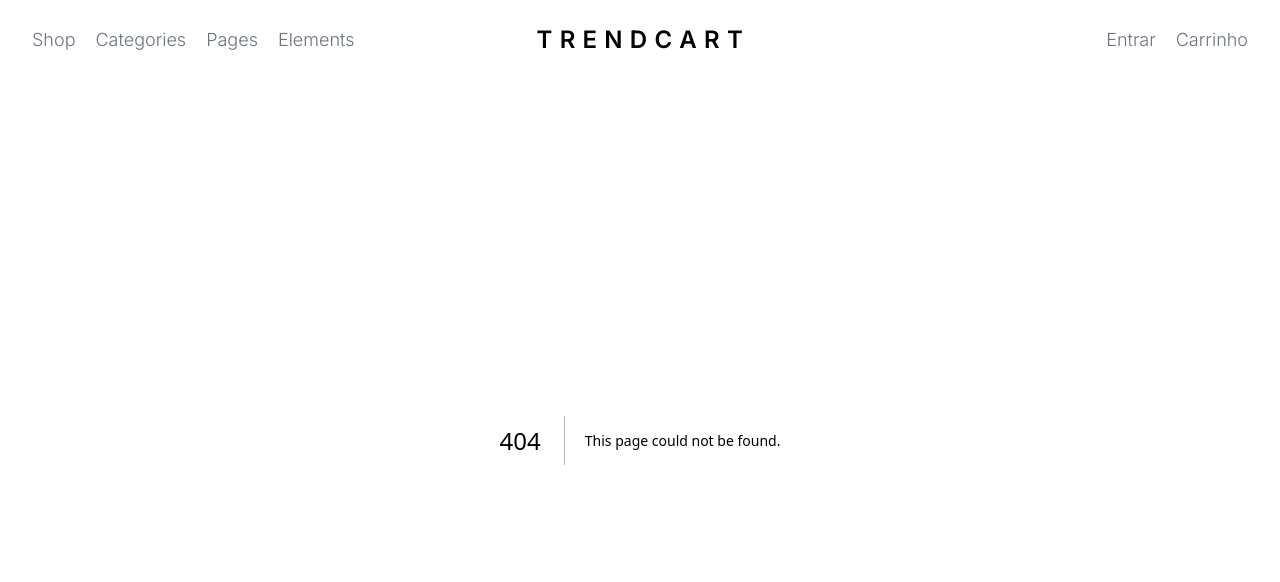
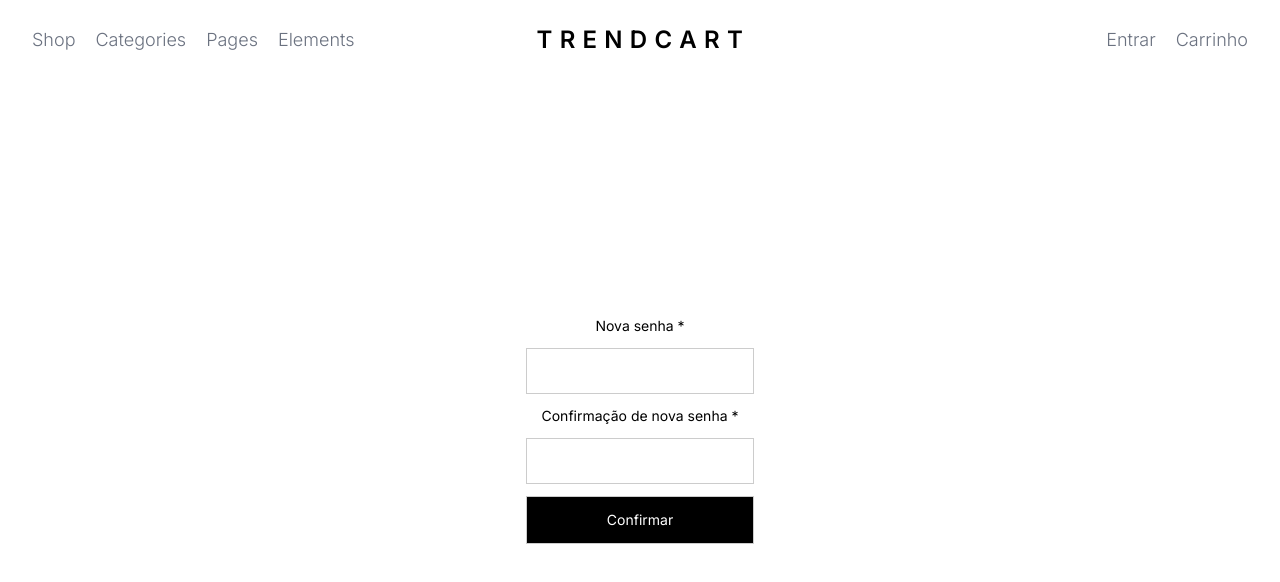
Before and after one commit to gusfonseca21/trendcart-front, a Next.js app: page /forgot-password/1 in a window 1280 px wide. Before the commit this address had no page. Shown: the top 582 px of the page. Built offline with nearby package versions, Linux system fonts and the light colour scheme.

Commit message:
Funcionalidade "esqueci a senha"

```diff
--- /dev/null
+++ b/src/app/forgot-password/[token]/page.tsx
@@ -0,0 +1,85 @@
+"use client";
+
+import Input from "@/components/auth-modal/Input";
+import BlackButton from "@/components/ui/BlackButton";
+import axios from "axios";
+import { useRouter } from "next/navigation";
+import React, { useState } from "react";
+import { toast } from "react-toastify";
+
+interface ForgotPasswordPageParams {
+  params: {
+    token: string;
+  };
+}
+
+const authServiceUrl = process.env.NEXT_PUBLIC_BACKEND_URL + "/users";
+
+export default function ForgotPasswordPage({
+  params,
+}: ForgotPasswordPageParams) {
+  const [password, setPassword] = useState("");
+  const [passwordConfirm, setPasswordConfirm] = useState("");
+
+  const router = useRouter();
+
+  const handleRequest = async () => {
+    if (password.trim() === "" || passwordConfirm.trim() === "") {
+      toast.error("Defina uma senha nova");
+    }
+
+    if (password !== passwordConfirm) {
+      toast.error("As senhas devem ser iguais");
+      setPassword("");
+      setPasswordConfirm("");
+    }
+
+    try {
+      const response = await axios.patch(
+        `${authServiceUrl}/reset-password/${params.token}`,
+        {
+          password,
+          passwordConfirm,
+        }
+      );
+
+      if (response.status === 200) {
+        toast("Troca de senha realizada com sucesso");
+        router.replace("/");
+      }
+    } catch (err) {
+      toast.error(err.response.data.message);
+    }
+  };
+
+  const changePasswordHandler = (e: React.ChangeEvent<HTMLInputElement>) => {
+    setPassword(e.target.value);
+  };
+
+  const changePasswordConfirmHandler = (
+    e: React.ChangeEvent<HTMLInputElement>
+  ) => {
+    setPasswordConfirm(e.target.value);
+  };
+  return (
+    <div className='w-full h-full flex justify-center items-center align-middle'>
+      <div className='flex flex-col items-center gap-3 pb-5 text-sm'>
+        <Input
+          title='Nova senha *'
+          value={password}
+          type='password'
+          changeFunc={changePasswordHandler}
+          minLength={4}
+        />
+        <Input
+          title='Confirmação de nova senha *'
+          value={passwordConfirm}
+          type='password'
+          changeFunc={changePasswordConfirmHandler}
+          minLength={4}
+        />
+        <BlackButton text='Confirmar' action={handleRequest} />
+      </div>
+    </div>
+  );
+}
--- a/src/app/product/[id]/page.tsx
+++ b/src/app/product/[id]/page.tsx
@@ -8,15 +8,15 @@ import ImageSelector from "./components/ImageSelector";
 import MainImage from "./components/MainImage";
 import Info from "./components/Info";
 
-type PageParams = {
+interface ProductPageProps {
   params: {
     id: string;
   };
-};
+}
 
 const backendUrl = process.env.NEXT_PUBLIC_BACKEND_URL;
 
-export default function ProductPage({ params }: PageParams) {
+export default function ProductPage({ params }: ProductPageProps) {
   const [product, setProduct] = useState<Product | undefined>();
   const [imageShowing, setSelectedImage] = useState<string | undefined>();
 
--- a/src/app/user/[id]/page.tsx
+++ b/src/app/user/[id]/page.tsx
@@ -1,5 +1,14 @@
+import { User } from "@/types";
 import React from "react";
 
-export default function UserPage() {
-  return <div>page</div>;
+interface UserPageProps {
+  params: {
+    user: User;
+  };
 }
+
+export default function UserPage({ params }: UserPageProps) {
+  const user = params.user;
+  console.log(user);
+  return <div>teste</div>;
+}
--- a/src/components/auth-modal/Input.tsx
+++ b/src/components/auth-modal/Input.tsx
@@ -4,7 +4,7 @@ interface Props {
   type: "email" | "password" | "name";
   value: string;
   // eslint-disable-next-line no-unused-vars
-  changeFunc: (e: React.ChangeEvent<HTMLInputElement>) => void;
+  changeFunc?: (e: React.ChangeEvent<HTMLInputElement>) => void;
   title: string;
   minLength?: number;
 }
--- a/src/components/auth-modal/index.tsx
+++ b/src/components/auth-modal/index.tsx
@@ -14,7 +14,7 @@ interface Props {
   setOpenSignIn: React.Dispatch<React.SetStateAction<boolean>>;
 }
 
-export type AuthMode = "signIn" | "register";
+export type AuthMode = "signIn" | "register" | "forgot";
 
 const changeAuthAnimation = "animate-fade-in-out";
 const clickBtnAnimation = "animate-button-click";
@@ -37,8 +37,10 @@ export default function SignInModal({ openSignIn, setOpenSignIn }: Props) {
   const authServiceUrl = process.env.NEXT_PUBLIC_BACKEND_URL + "/users";
 
   function closeModalHandler() {
+    setName("");
     setEmail("");
     setPassword("");
+    setPasswordConfirm("");
     setErrorMessage("");
     setOpenSignIn(false);
     setAuthMode("signIn");
@@ -65,16 +67,20 @@ export default function SignInModal({ openSignIn, setOpenSignIn }: Props) {
     setPasswordConfirm(e.target.value);
   }
 
-  function changeAuthMode() {
+  function changeAuthMode(mode?: AuthMode) {
     const btn = authModeBtnRef.current;
     if (btn) {
       btn.disabled = true;
     }
     setContentTransition(changeAuthAnimation);
     setTimeout(() => {
+      if (!mode) {
         setAuthMode((prevState) =>
           prevState === "signIn" ? "register" : "signIn"
         );
+      } else {
+        setAuthMode(mode);
+      }
       setErrorMessage("");
     }, 250);
 
@@ -116,6 +122,22 @@ export default function SignInModal({ openSignIn, setOpenSignIn }: Props) {
         }
       }
 
+      if (authMode === "forgot") {
+        const result = await request("/forgot-password");
+
+        if (result?.status === 200) {
+          toast(
+            "O link para alteração de senha foi enviado ao seu email. Verifique a caixa de SPAM",
+            { autoClose: 5000 }
+          );
+        } else {
+          toast.error(
+            "Houve um erro durante a requisição. Cheque o e-mail ou tente novamente mais tarde",
+            { autoClose: 5000 }
+          );
+        }
+      }
+
       setLoading(false);
     } catch (err: any) {
       setErrorMessage(`Erro: ${err.response.data.message}`);
@@ -132,10 +154,17 @@ export default function SignInModal({ openSignIn, setOpenSignIn }: Props) {
         passwordConfirm,
       });
     }
+
     if (service === "/login") {
       return await axios.post(authServiceUrl + service, {
         email,
         password,
+      });
+    }
+
+    if (service === "/forgot-password") {
+      return await axios.post(authServiceUrl + service, {
+        email,
       });
     }
   };
@@ -169,6 +198,7 @@ export default function SignInModal({ openSignIn, setOpenSignIn }: Props) {
               type='email'
               changeFunc={changeEmailHandler}
             />
+            {authMode !== "forgot" ? (
               <Input
                 title='Senha *'
                 value={password}
@@ -176,6 +206,16 @@ export default function SignInModal({ openSignIn, setOpenSignIn }: Props) {
                 changeFunc={changePasswordHandler}
                 minLength={4}
               />
+            ) : null}
+
+            {authMode === "signIn" ? (
+              <span
+                className='cursor-pointer hover:underline max-w-max-content'
+                onClick={() => changeAuthMode("forgot")}
+              >
+                Esqueci minha senha
+              </span>
+            ) : null}
             {authMode === "register" ? (
               <Input
                 title='Confirmação de Senha *'
@@ -193,17 +233,26 @@ export default function SignInModal({ openSignIn, setOpenSignIn }: Props) {
               className={`input bg-black text-white transition-black-opacity ${reqBtnAnimation} flex items-center justify-center h-12`}
               onAnimationEnd={() => setReqBtnAnimation("")}
             >
-              {!loading && (authMode === "signIn" ? "Entrar" : "Registrar")}
+              {!loading &&
+                (authMode !== "forgot"
+                  ? authMode === "signIn"
+                    ? "Entrar"
+                    : "Registrar"
+                  : "Enviar")}
               {loading && <LoadingSpinner width={20} height={20} />}
             </button>
             <Separator />
             <button
-              onClick={changeAuthMode}
+              onClick={() => changeAuthMode()}
               type='button'
               className='input bg-white text-black hover:border-black active:animate-button-click h-12'
               ref={authModeBtnRef}
             >
-              {authMode === "signIn" ? "Criar uma conta" : "Entrar"}
+              {authMode !== "forgot"
+                ? "signIn"
+                  ? "Criar uma conta"
+                  : "Entrar"
+                : "Voltar"}
             </button>
           </div>
         </form>
--- a/src/components/navbar/components/auth-cart/components/UserMenu.tsx
+++ b/src/components/navbar/components/auth-cart/components/UserMenu.tsx
@@ -1,6 +1,9 @@
 import { UserContext } from "@/context/UserContext";
 import { User } from "@/types";
+import Link from "next/link";
+import { useRouter, usePathname } from "next/navigation";
 import React, { useContext, useEffect, useRef } from "react";
+import { toast } from "react-toastify";
 
 interface UserMenuProps {
   loggedUser: User;
@@ -19,6 +22,9 @@ export default function UserMenu({
   const { updateLoggedUser } = useContext(UserContext);
 
   const menuRef = useRef<HTMLUListElement | null>(null);
+
+  const router = useRouter();
+  const path = usePathname();
 
   useEffect(() => {
     document.addEventListener("mousedown", handleOutsideClick);
@@ -42,6 +48,8 @@ export default function UserMenu({
   const logoutUser = () => {
     updateLoggedUser(null);
     closeMenu();
+    if (path.startsWith("/user/")) router.replace("/");
+    toast("O usuário saiu com sucesso");
   };
 
   return (
@@ -49,7 +57,13 @@ export default function UserMenu({
       className={`w-40 absolute bg-white top-full right-0 flex flex-col border border-[bg-Cinza]`}
       ref={menuRef}
     >
-      <li className={`${optionStyle}  `}>{loggedUser.name}</li>
+      <Link
+        href={`/user/${loggedUser.id}`}
+        onClick={closeMenu}
+        className={`${optionStyle} border border-t-0 border-x-0 border-b-[bg-Cinza] w-40 h-10 truncate`}
+      >
+        {loggedUser.name}
+      </Link>
       <li
         className={`${optionStyle} font-normal text-red-500`}
         onClick={logoutUser}
--- a/src/types.ts
+++ b/src/types.ts
@@ -1,4 +1,5 @@
 export type User = {
+  id: string;
   name: string;
   email: string;
   photo: null | string;
```
Lines whose indentation alone changed are shown as unchanged.
